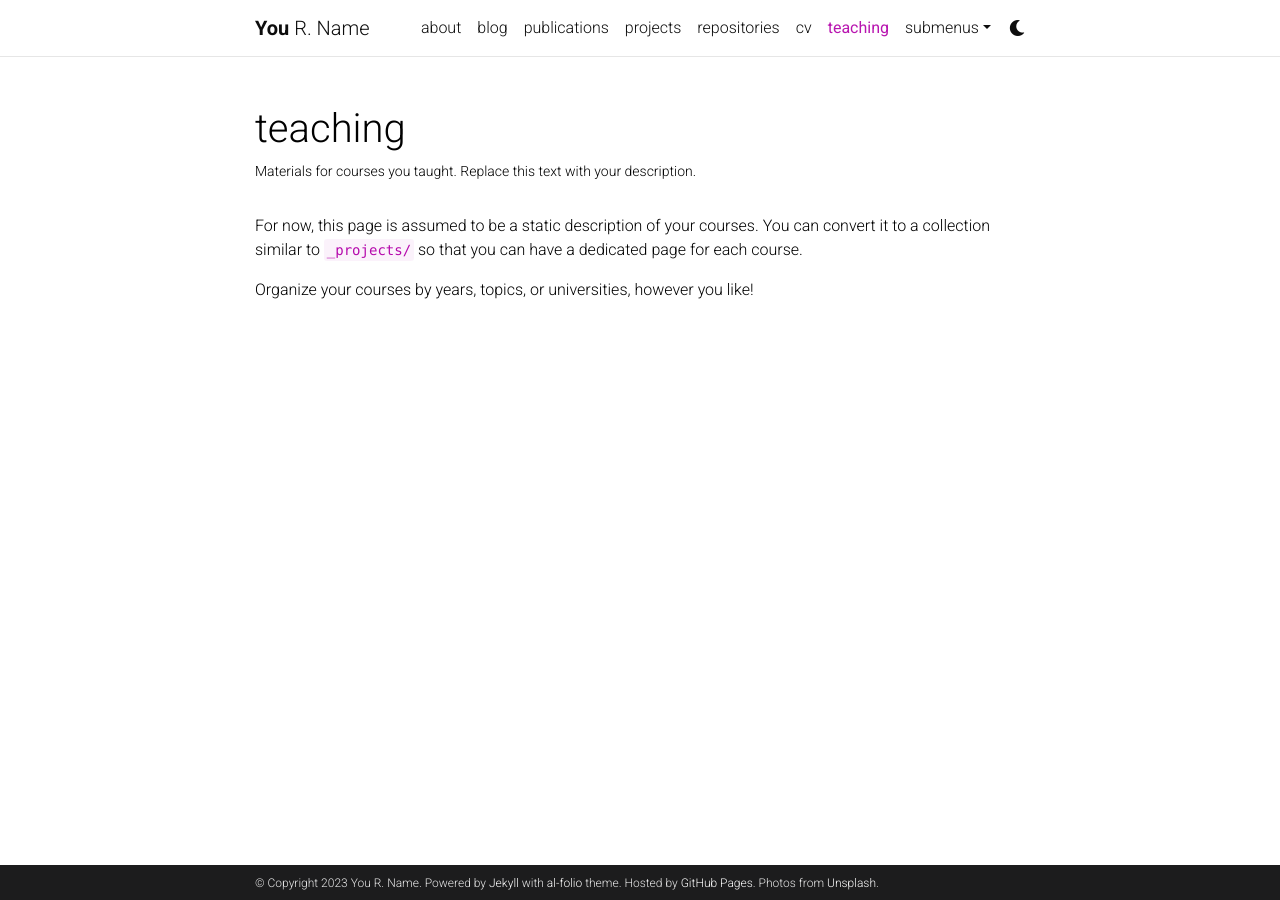
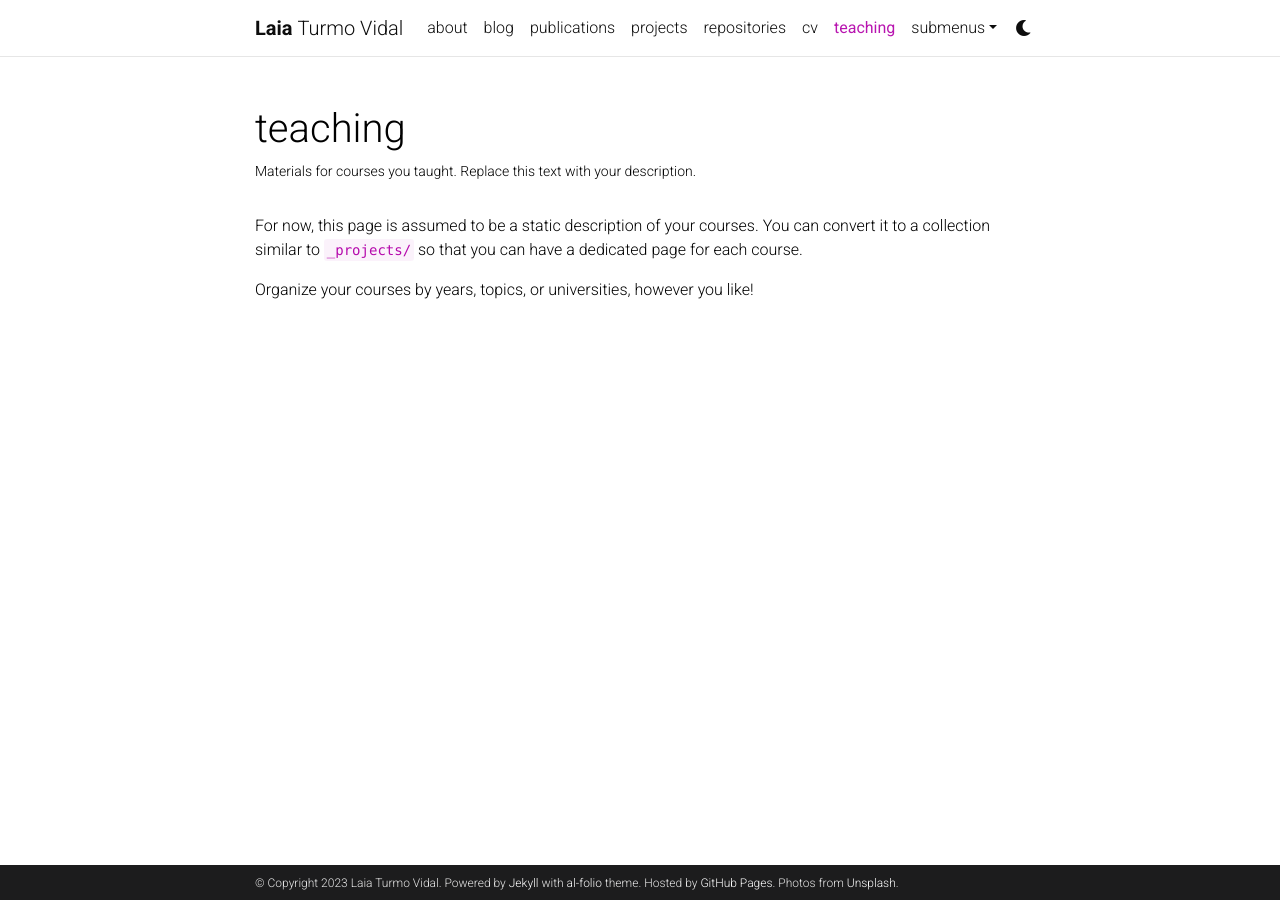
Before and after one commit to laiatv/laiatv.github.io, a Jekyll site: the page built from _pages/teaching.md, in a window 1280 px wide. Built offline with Jekyll 4.4.1, drawn with Linux system fonts in a browser that asks for light colours; comment, search, counter and statistics services are not loaded; a style sheet for code colours, icons or effects is not loaded.

Commit message:
Update configuration file

```diff
--- a/_config.yml
+++ b/_config.yml
@@ -3,10 +3,10 @@
 # -----------------------------------------------------------------------------
 
 title: blank # the website title (if blank, full name will be used instead)
-first_name: You
-middle_name: R.
-last_name: Name
-email: you@example.com
+first_name: Laia
+middle_name:
+last_name: Turmo Vidal
+email: laia.turmo@gmail.com
 description: > # the ">" symbol means to ignore newlines until "footer_text:"
   A simple, whitespace theme for academics. Based on [*folio](https://github.com/bogoli/-folio) design.
 footer_text: >
@@ -18,8 +18,8 @@
 lang: en # the language of your site (for example: en, fr, cn, ru, etc.)
 icon: ⚛️  # the emoji used as the favicon (alternatively, provide image name in /assets/img/)
 
-url: https://alshedivat.github.io # the base hostname & protocol for your site
-baseurl: /al-folio # the subpath of your site, e.g. /blog/
+url: https://laiatv.github.io # the base hostname & protocol for your site
+baseurl: # the subpath of your site, e.g. /blog/
 last_updated: false # set to true if you want to display last updated in the footer
 impressum_path:  # set to path to include impressum link in the footer, use the same path as permalink in a page, helps to conform with EU GDPR
 
```
